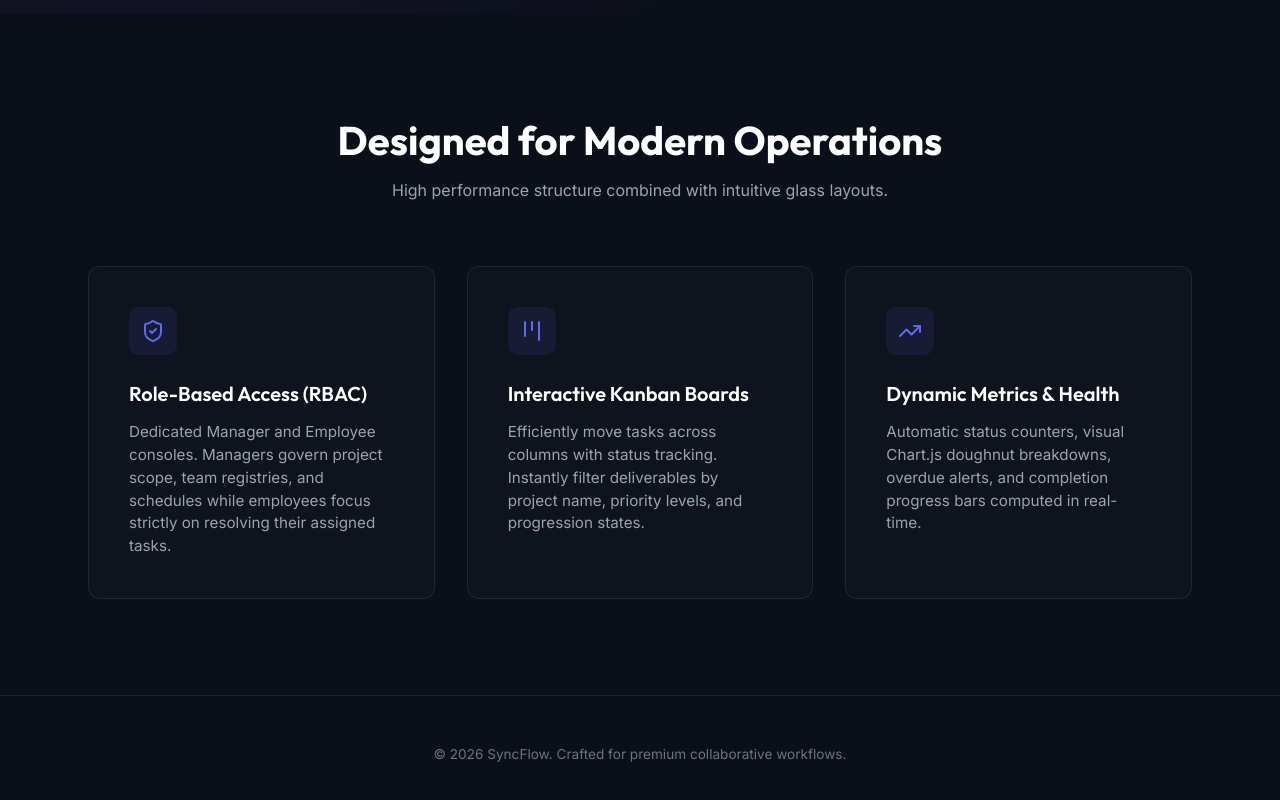
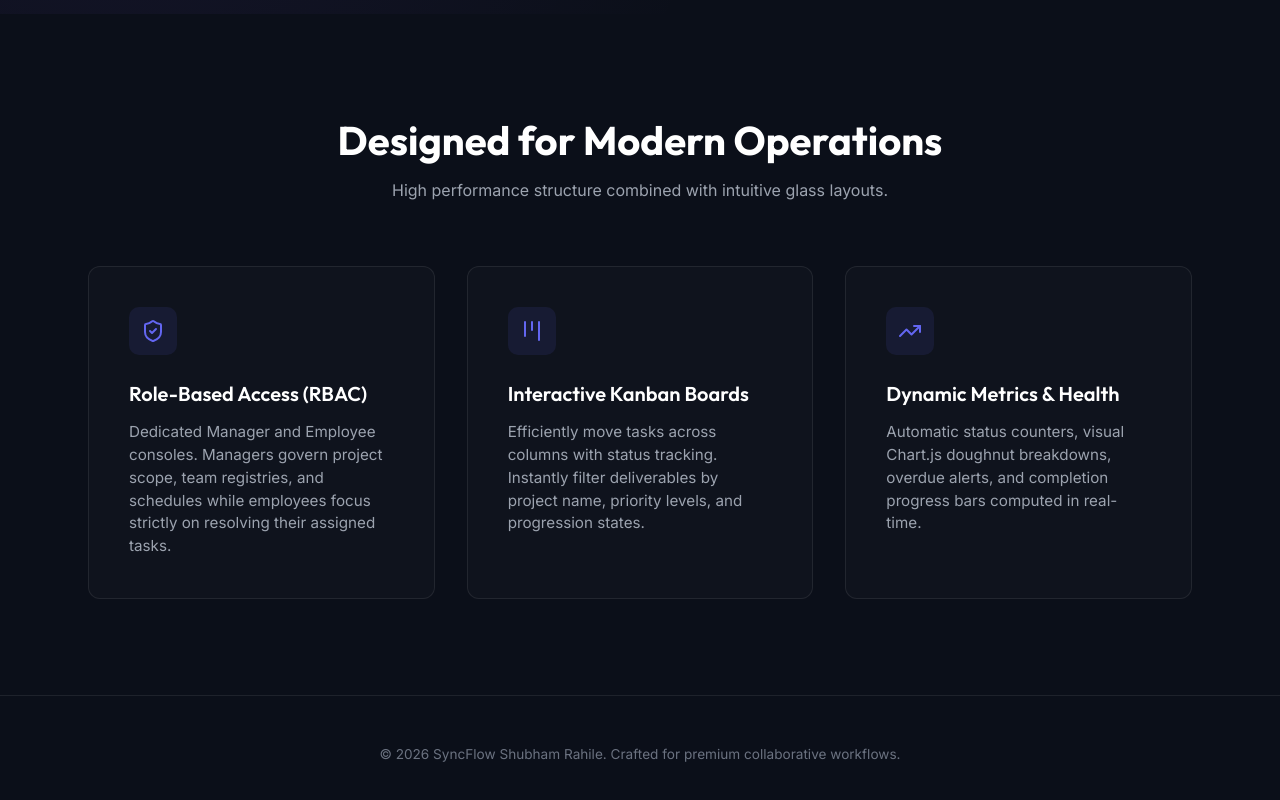
Before and after one commit to codexx0531/Sync-Flow, a plain HTML site: page static/index.html in a window 1280 px wide. Shown: the part 1224-2024 px from the top of the page. Drawn offline with nearby package versions, Linux system fonts and the light colour scheme; no server answers.

Commit message:
Update index.html

```diff
--- a/static/index.html
+++ b/static/index.html
@@ -425,7 +425,7 @@
 
     <!-- Footer -->
     <footer class="landing-footer">
-        <p>© 2026 SyncFlow. Crafted for premium collaborative workflows.</p>
+        <p>© 2026 SyncFlow Shubham Rahile. Crafted for premium collaborative workflows.</p>
     </footer>
     <script>
         // Initialize Lucide icons
```
